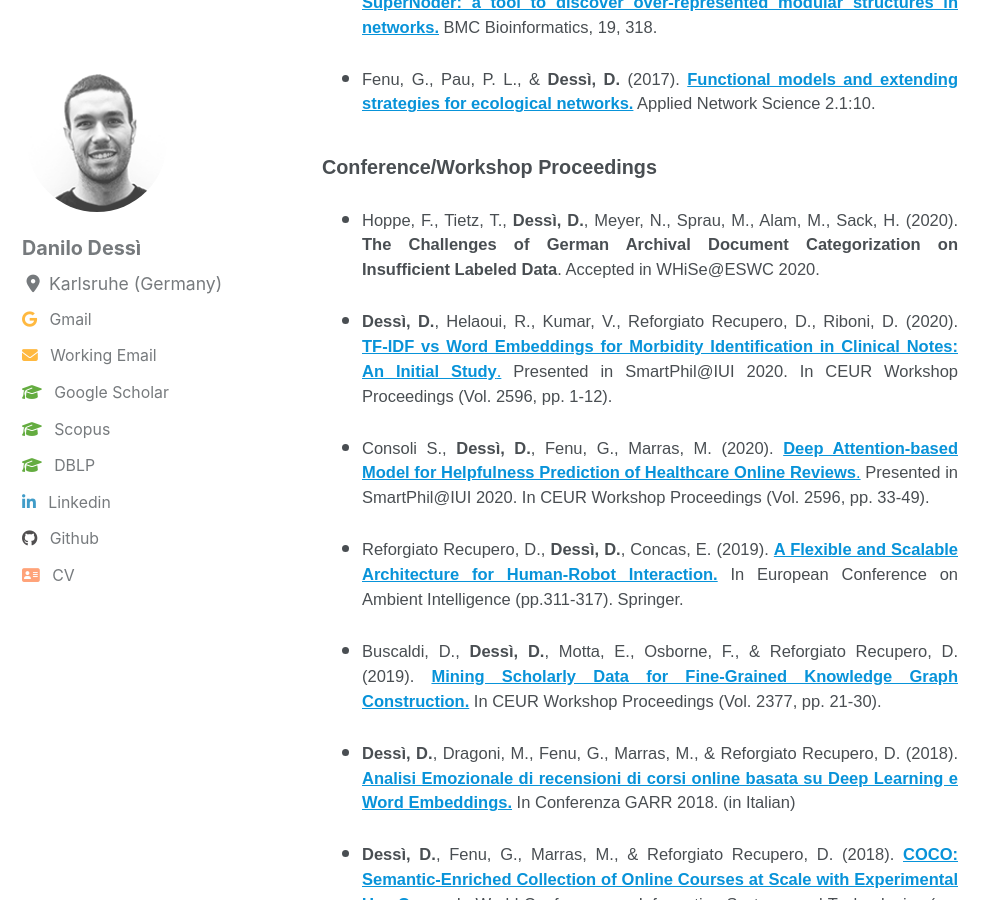
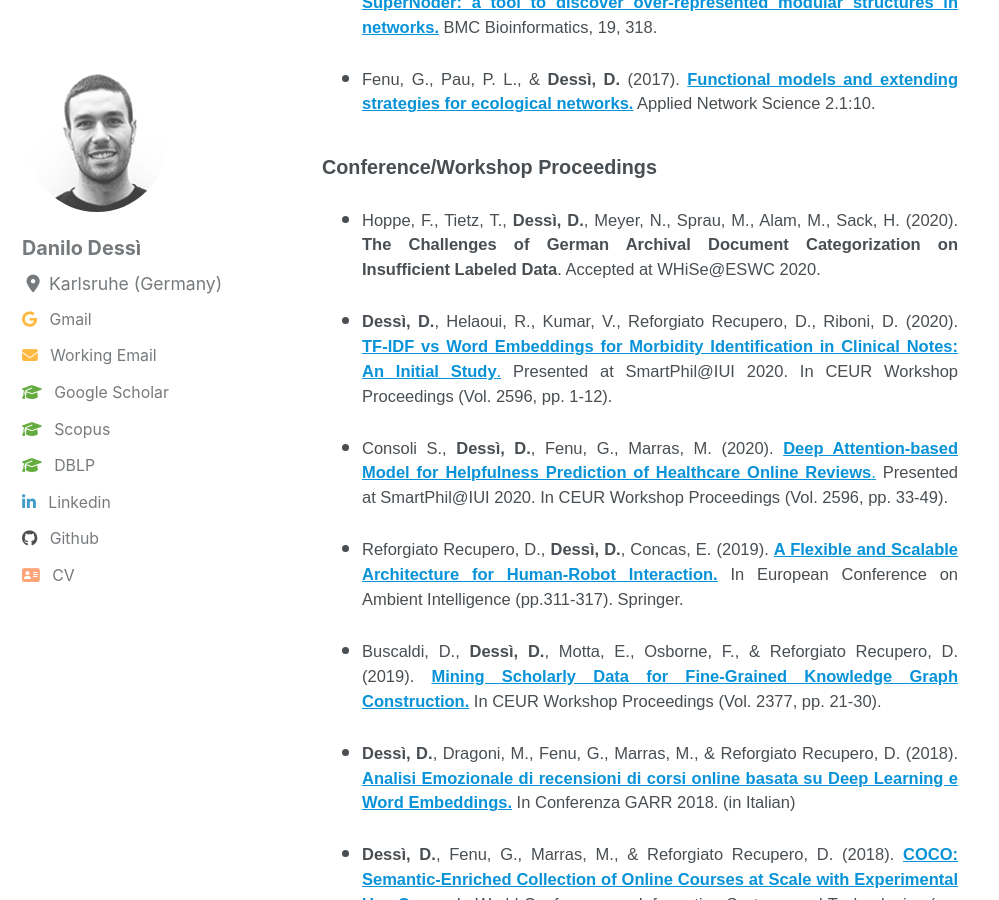
Before and after one commit to danilo-dessi/danilo-dessi.github.io, a Jekyll site: the page built from pages/publications.md, in a window 1280 px wide and 900 px high, scrolled down 405 px. Shown: the whole window, without its empty margins (0-999 px from the left). Built offline with Jekyll 4.4.1, drawn with Linux system fonts in a browser that asks for light colours; cached includes are drawn as plain includes; nearby versions of some CDN libraries.

```diff
--- a/pages/publications.md
+++ b/pages/publications.md
@@ -17,11 +17,11 @@ title: Publications
 
 ### Conference/Workshop Proceedings
 
-- Hoppe, F., Tietz, T., **Dessì, D.**, Meyer, N., Sprau, M., Alam, M., Sack, H. (2020). **The Challenges of German Archival Document Categorization on Insufficient Labeled Data**. Accepted in WHiSe@ESWC 2020.
+- Hoppe, F., Tietz, T., **Dessì, D.**, Meyer, N., Sprau, M., Alam, M., Sack, H. (2020). **The Challenges of German Archival Document Categorization on Insufficient Labeled Data**. Accepted at WHiSe@ESWC 2020.
 
-- **Dessì, D.**, Helaoui, R., Kumar, V., Reforgiato Recupero, D., Riboni, D. (2020). [**TF-IDF vs Word Embeddings for Morbidity Identification in Clinical Notes: An Initial Study**.](http://ceur-ws.org/Vol-2596/paper1.pdf) Presented in SmartPhil@IUI 2020. In CEUR Workshop Proceedings (Vol. 2596, pp. 1-12).
+- **Dessì, D.**, Helaoui, R., Kumar, V., Reforgiato Recupero, D., Riboni, D. (2020). [**TF-IDF vs Word Embeddings for Morbidity Identification in Clinical Notes: An Initial Study**.](http://ceur-ws.org/Vol-2596/paper1.pdf) Presented at SmartPhil@IUI 2020. In CEUR Workshop Proceedings (Vol. 2596, pp. 1-12).
 
-- Consoli S., **Dessì, D.**, Fenu, G., Marras, M. (2020). [**Deep Attention-based Model for Helpfulness Prediction of Healthcare Online Reviews**.](http://ceur-ws.org/Vol-2596/paper3.pdf) Presented in SmartPhil@IUI 2020. In CEUR Workshop Proceedings (Vol. 2596, pp. 33-49).
+- Consoli S., **Dessì, D.**, Fenu, G., Marras, M. (2020). [**Deep Attention-based Model for Helpfulness Prediction of Healthcare Online Reviews**.](http://ceur-ws.org/Vol-2596/paper3.pdf) Presented at SmartPhil@IUI 2020. In CEUR Workshop Proceedings (Vol. 2596, pp. 33-49).
 
 - Reforgiato Recupero, D., **Dessì, D.**, Concas, E. (2019). [**A Flexible and Scalable Architecture for Human-Robot Interaction.**](https://link.springer.com/chapter/10.1007/978-3-030-34255-5_21) In European Conference on Ambient Intelligence (pp.311-317). Springer.
 
```
